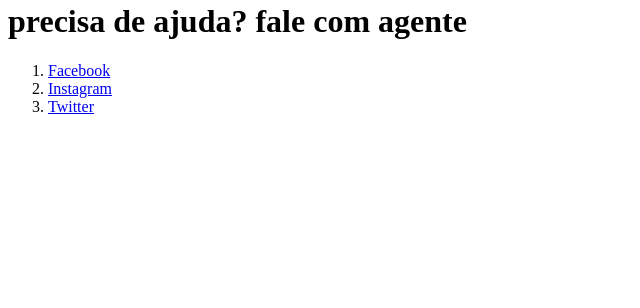
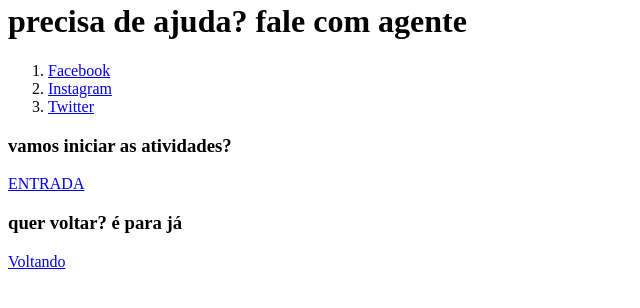
Before and after one commit to eydsong/BRECHO, a plain HTML site: page contato.html in a window 1280 px wide. Shown: the part 178-486 px from the top of the page, without its empty margins (0-640 px from the left). Drawn offline with Linux system fonts and the light colour scheme.

Commit message:
Update contato.html

```diff
--- a/contato.html
+++ b/contato.html
@@ -15,4 +15,11 @@
         <li><a href="instagram.">Instagram</a></li>
         <li> <a href="twitter.">Twitter</a></li>
         </ol>
+
+     <h3>vamos iniciar as atividades?</h3>
+       <a href="login.html">ENTRADA</a>
+
+     <H3>quer voltar? é para já</H3>
+
+         <a href="index.html">Voltando</a>
 </body>
```
